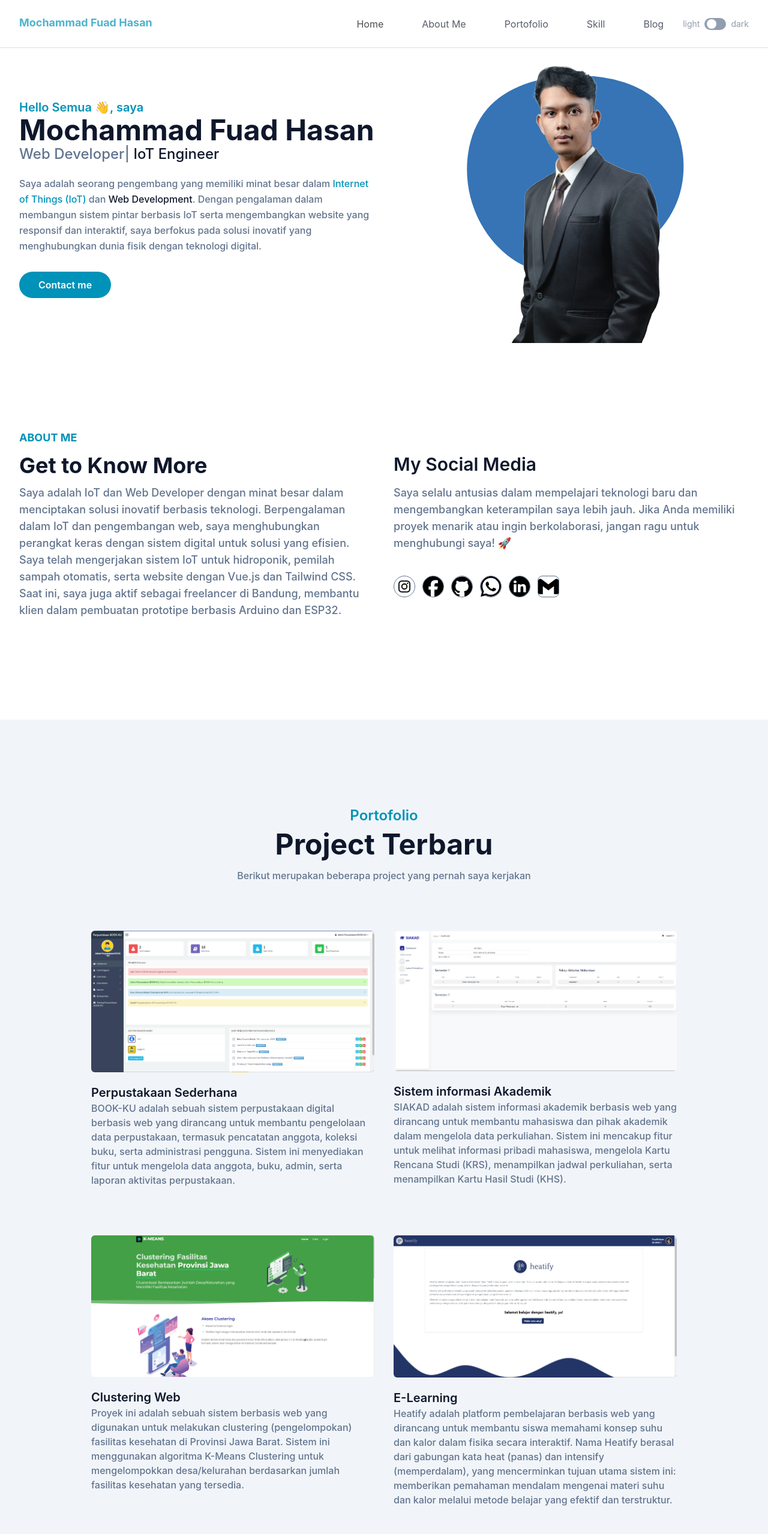
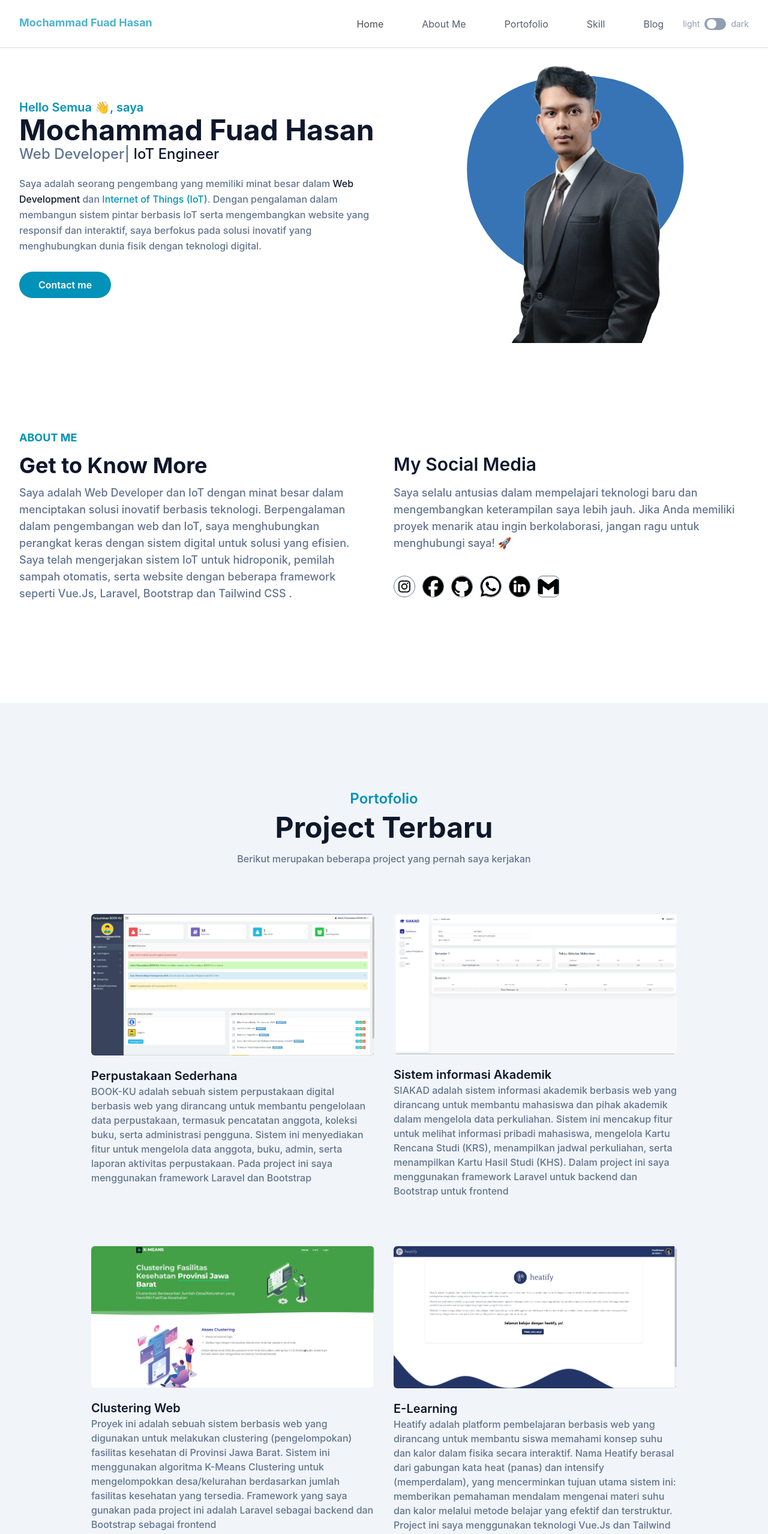
Before and after one commit to Trafy18/trafy18.github.io, a website: page index.html in a window 1280 px wide. Shown: the top 2558 px of the page at 60% size. Drawn offline with Linux system fonts and the light colour scheme.

Commit message:
update Hero section and About section

```diff
--- a/index.html
+++ b/index.html
@@ -138,8 +138,8 @@
               class="text-secondary mb-10 leading-relaxed font-medium dark:text-white"
             >
               Saya adalah seorang pengembang yang memiliki minat besar dalam
-              <span class="text-primary">Internet of Things (IoT)</span> dan
-              <span class="text-dark dark:text-white">Web Development</span>.
+              <span class="text-dark dark:text-teal-300">Web Development</span>
+              dan <span class="text-primary">Internet of Things (IoT)</span>.
               Dengan pengalaman dalam membangun sistem pintar berbasis IoT serta
               mengembangkan website yang responsif dan interaktif, saya berfokus
               pada solusi inovatif yang menghubungkan dunia fisik dengan
@@ -147,7 +147,7 @@
             </p>
 
             <a
-              href="#"
+              href="http://wa.me/+6281312738568"
               class="bg-primary rounded-full px-8 py-3 text-base font-semibold text-white transition duration-300 ease-in-out hover:bg-sky-400"
               >Contact me</a
             >
@@ -198,14 +198,13 @@
             <p
               class="text-secondary max-w-xl text-base font-medium lg:text-lg dark:text-white"
             >
-              Saya adalah IoT dan Web Developer dengan minat besar dalam
+              Saya adalah Web Developer dan IoT dengan minat besar dalam
               menciptakan solusi inovatif berbasis teknologi. Berpengalaman
-              dalam IoT dan pengembangan web, saya menghubungkan perangkat keras
+              dalam pengembangan web dan IoT, saya menghubungkan perangkat keras
               dengan sistem digital untuk solusi yang efisien. Saya telah
               mengerjakan sistem IoT untuk hidroponik, pemilah sampah otomatis,
-              serta website dengan Vue.js dan Tailwind CSS. Saat ini, saya juga
-              aktif sebagai freelancer di Bandung, membantu klien dalam
-              pembuatan prototipe berbasis Arduino dan ESP32.
+              serta website dengan beberapa framework seperti Vue.Js, Laravel,
+              Bootstrap dan Tailwind CSS .
             </p>
           </div>
           <div class="w-full px-4 lg:w-1/2">
@@ -384,7 +383,8 @@
               yang dirancang untuk membantu pengelolaan data perpustakaan,
               termasuk pencatatan anggota, koleksi buku, serta administrasi
               pengguna. Sistem ini menyediakan fitur untuk mengelola data
-              anggota, buku, admin, serta laporan aktivitas perpustakaan.
+              anggota, buku, admin, serta laporan aktivitas perpustakaan. Pada
+              project ini saya menggunakan framework Laravel dan Bootstrap
             </p>
           </div>
           <div class="mb-12 p-4 md:w-1/2">
@@ -400,7 +400,8 @@
               mengelola data perkuliahan. Sistem ini mencakup fitur untuk
               melihat informasi pribadi mahasiswa, mengelola Kartu Rencana Studi
               (KRS), menampilkan jadwal perkuliahan, serta menampilkan Kartu
-              Hasil Studi (KHS).
+              Hasil Studi (KHS). Dalam project ini saya menggunakan framework
+              Laravel untuk backend dan Bootstrap untuk frontend
             </p>
           </div>
           <div class="mb-12 p-4 md:w-1/2">
@@ -415,7 +416,9 @@
               melakukan clustering (pengelompokan) fasilitas kesehatan di
               Provinsi Jawa Barat. Sistem ini menggunakan algoritma K-Means
               Clustering untuk mengelompokkan desa/kelurahan berdasarkan jumlah
-              fasilitas kesehatan yang tersedia.
+              fasilitas kesehatan yang tersedia. Framework yang saya gunakan
+              pada project ini adalah Laravel sebagai backend dan Bootstrap
+              sebagai frontend
             </p>
           </div>
           <div class="mb-12 p-4 md:w-1/2">
@@ -436,7 +439,8 @@
               (panas) dan intensify (memperdalam), yang mencerminkan tujuan
               utama sistem ini: memberikan pemahaman mendalam mengenai materi
               suhu dan kalor melalui metode belajar yang efektif dan
-              terstruktur.
+              terstruktur. Project ini saya menggunakan teknologi Vue.Js dan
+              Tailwind untuk frontend dan Laravel untuk backend
             </p>
           </div>
         </div>
```
